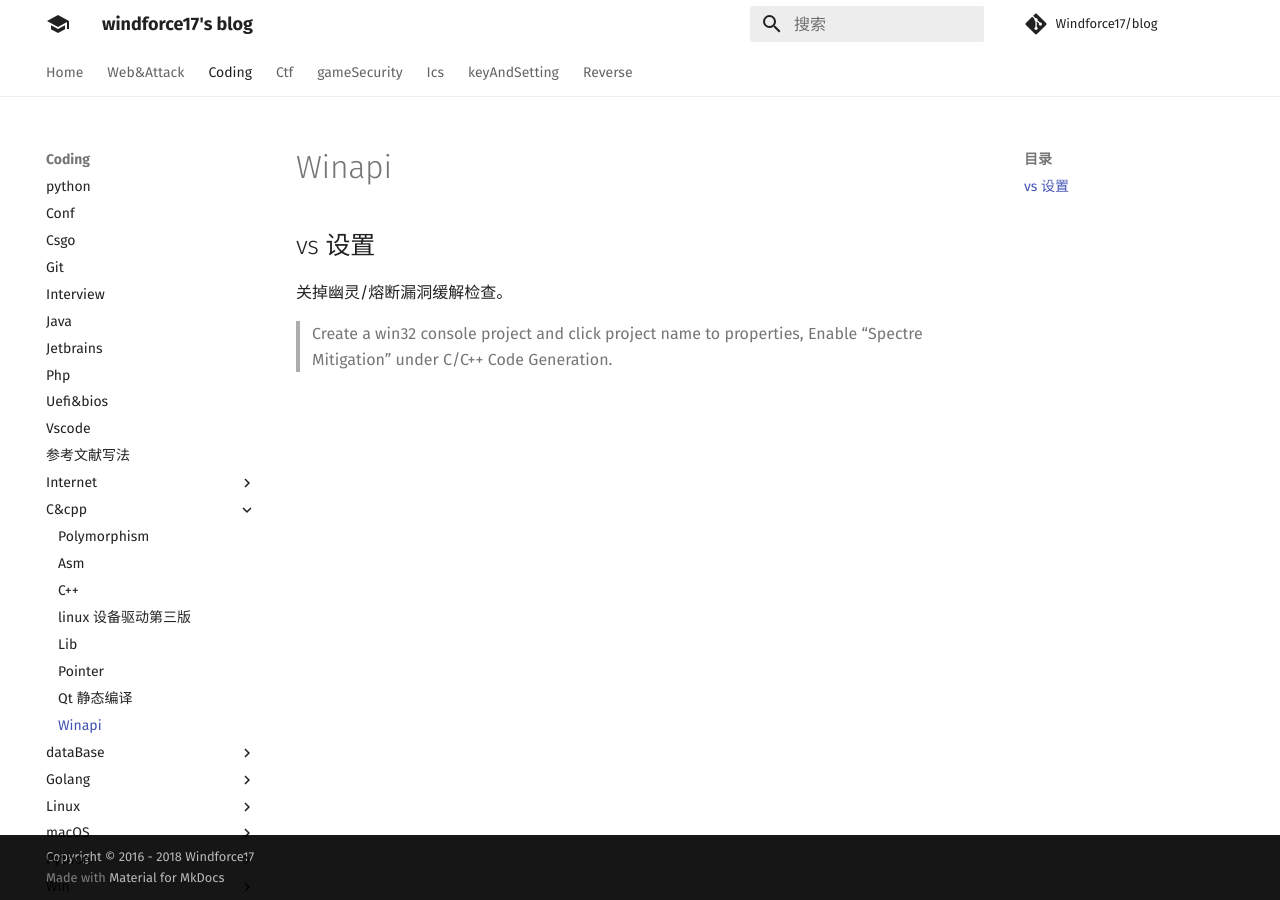
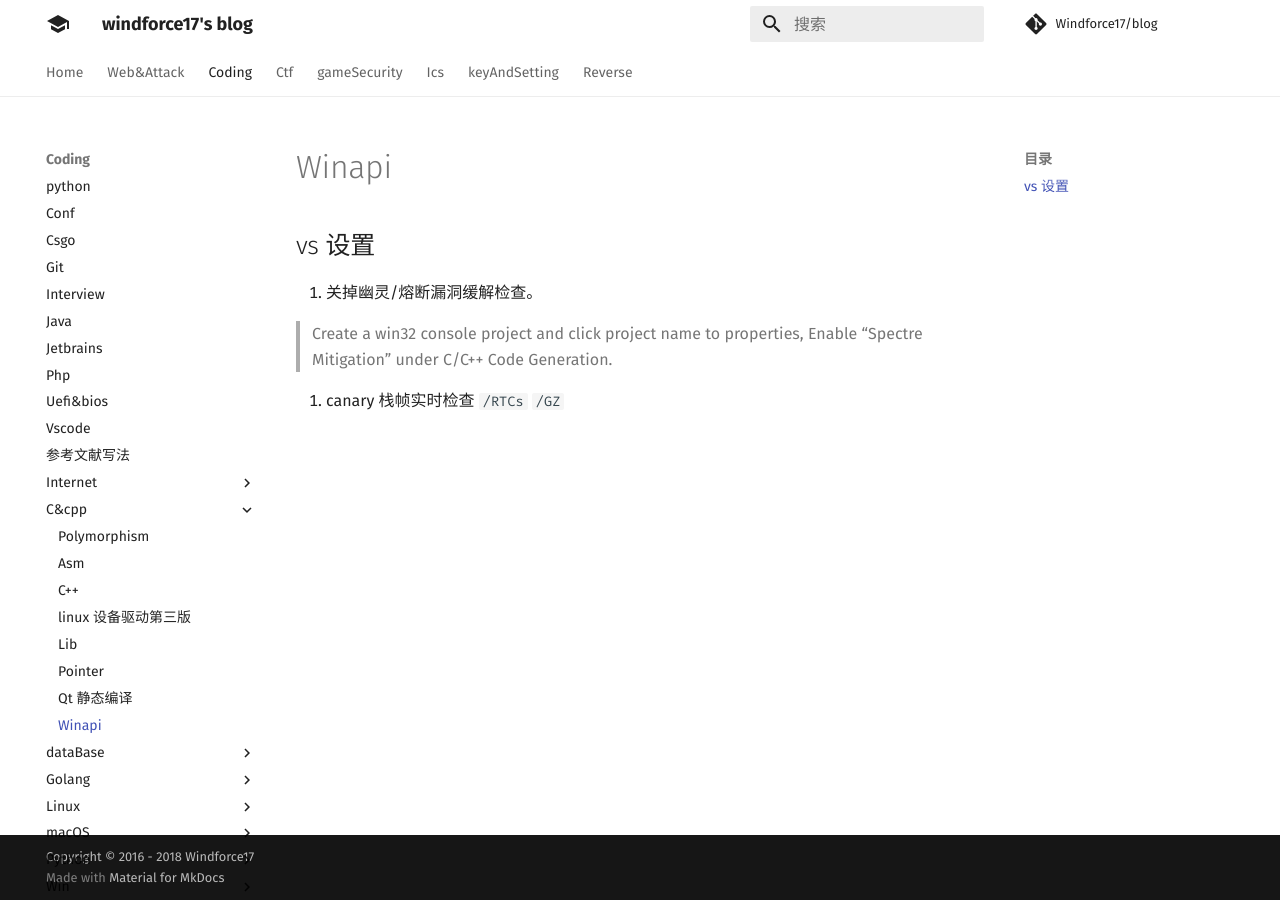
Before and after one commit to Windforce17/blog, an MkDocs documentation site: the page built from docs/coding/c&cpp/winapi.md, in a window 1280 px wide. Built offline with MkDocs 1.6.1 and Material for MkDocs 9.7.7, drawn with Linux system fonts in a browser that asks for light colours; comment, search, counter and statistics services are not loaded.

Commit message:
add canary

```diff
--- a/docs/coding/c&cpp/winapi.md
+++ b/docs/coding/c&cpp/winapi.md
@@ -1,5 +1,9 @@
 ## vs 设置
 
-关掉幽灵/熔断漏洞缓解检查。
+1. 关掉幽灵/熔断漏洞缓解检查。
 
 > Create a win32 console project and click project name to properties, Enable “Spectre Mitigation” under C/C++ Code Generation.
+
+2. canary 栈帧实时检查
+`/RTCs`
+`/GZ`
```
